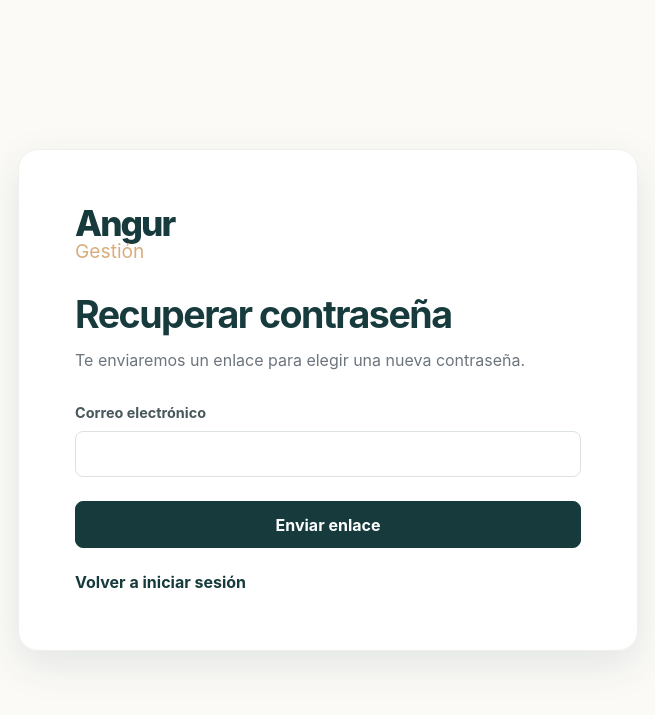
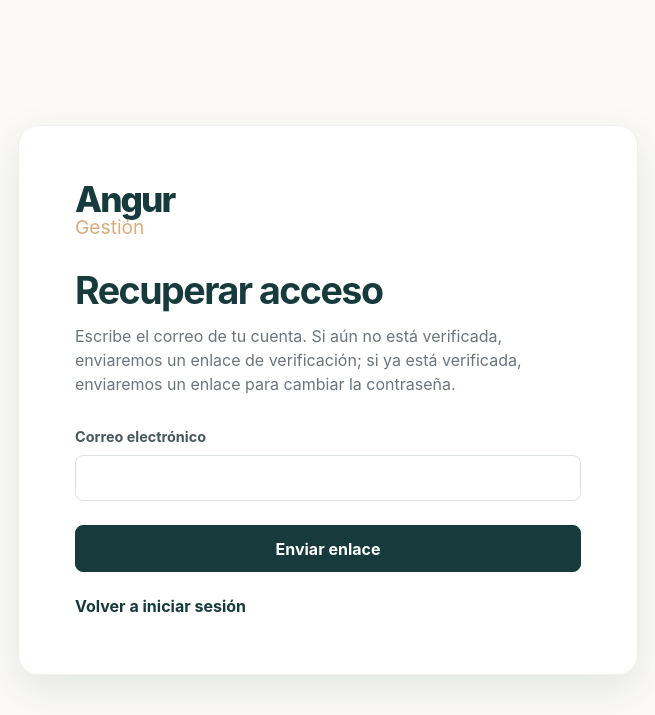
Before and after one commit to CesarCT7/angur-gestion, a Spring Boot app: page /recuperar-clave in a window 1280 px wide. Shown: the top 715 px of the page, without its empty margins (312-967 px from the left). Run offline with Spring Boot 4, Linux system fonts and the light colour scheme; some of the project's set-up classes (security, data sources, template engines, error pages and the like) are left out, and stand-ins take their place.

Commit message:
feat: unificar recuperación de acceso

```diff
--- a/src/main/java/mx/velian/angurgestion/auth/controller/AccountController.java
+++ b/src/main/java/mx/velian/angurgestion/auth/controller/AccountController.java
@@ -20,8 +20,8 @@ import java.util.Objects;
 @Controller
 public class AccountController {
     private static final String SENT =
-            "Si el correo corresponde a una cuenta que puede usar esta función, recibirás un"
-                + " enlace. Revisa también el correo no deseado.";
+            "Si la cuenta está activa, recibirás un enlace para verificar tu correo o restablecer"
+                + " tu contraseña. Revisa también el correo no deseado.";
     private static final String UNAVAILABLE =
             "El servicio no está disponible en este momento. Inténtalo más tarde.";
     private final AccountService accounts;
@@ -74,36 +74,29 @@ public class AccountController {
         return "auth/register";
     }
 
-    private boolean verification(HttpServletRequest request) {
-        return request.getRequestURI().equals(request.getContextPath() + "/reenviar-verificacion");
+    private void emailPage(Model model) {
+        model.addAttribute("pageTitle", "Recuperar acceso");
+        model.addAttribute("formAction", "/recuperar-acceso");
     }
 
-    private void emailPage(Model model, boolean verify) {
-        model.addAttribute("verification", verify);
-        model.addAttribute("pageTitle", verify ? "Verificar mi correo" : "Recuperar contraseña");
-        model.addAttribute("formAction", verify ? "/reenviar-verificacion" : "/recuperar-clave");
-    }
-
-    @GetMapping({"/recuperar-clave", "/reenviar-verificacion"})
-    public String emailForm(HttpServletRequest request, Model model) {
-        emailPage(model, verification(request));
+    @GetMapping({"/recuperar-acceso", "/recuperar-clave", "/reenviar-verificacion"})
+    public String emailForm(Model model) {
+        emailPage(model);
         model.addAttribute("form", new EmailForm());
         return "auth/email-request";
     }
 
-    @PostMapping({"/recuperar-clave", "/reenviar-verificacion"})
+    @PostMapping({"/recuperar-acceso", "/recuperar-clave", "/reenviar-verificacion"})
     public String emailRequest(
             @Valid @ModelAttribute("form") EmailForm form,
             BindingResult errors,
             HttpServletRequest request,
             Model model) {
-        boolean verify = verification(request);
-        emailPage(model, verify);
-        if (!allow(request, verify ? "verify-email" : "forgot-password", model)
+        emailPage(model);
+        if (!allow(request, "recover-access", model)
                 || errors.hasErrors()) return "auth/email-request";
         try {
-            if (verify) accounts.requestVerification(form.getEmail());
-            else accounts.requestPasswordReset(form.getEmail());
+            accounts.requestAccess(form.getEmail());
             model.addAttribute("successMessage", SENT);
         } catch (AuthOperationException error) {
             model.addAttribute("successMessage", SENT);
--- a/src/main/java/mx/velian/angurgestion/auth/service/AccountService.java
+++ b/src/main/java/mx/velian/angurgestion/auth/service/AccountService.java
@@ -14,6 +14,8 @@ public interface AccountService {
 
     void requestPasswordReset(String email);
 
+    void requestAccess(String email);
+
     boolean isTokenValid(String token, String purpose);
 
     void verifyEmail(String token);
--- a/src/main/java/mx/velian/angurgestion/config/SecurityConfig.java
+++ b/src/main/java/mx/velian/angurgestion/config/SecurityConfig.java
@@ -40,6 +40,7 @@ public class SecurityConfig {
                                                 "/login",
                                                 "/setup",
                                                 "/registro",
+                                                "/recuperar-acceso",
                                                 "/verificar-correo",
                                                 "/reenviar-verificacion",
                                                 "/recuperar-clave",
--- a/src/main/resources/templates/auth/email-request.html
+++ b/src/main/resources/templates/auth/email-request.html
@@ -4,7 +4,7 @@
 <body class="login-page setup-page"><main class="setup-shell auth-narrow"><section class="setup-card">
 <a th:replace="~{auth/fields :: brand}"></a>
 <div class="alert alert-danger" role="alert" th:if="${formError}" th:text="${formError}"></div>
-<h1 th:text="${pageTitle}"></h1><p class="text-secondary" th:text="${verification} ? 'Escribe tu correo para recibir otro enlace de verificación.' : 'Te enviaremos un enlace para elegir una nueva contraseña.'"></p>
+<h1 th:text="${pageTitle}"></h1><p class="text-secondary">Escribe el correo de tu cuenta. Si aún no está verificada, enviaremos un enlace de verificación; si ya está verificada, enviaremos un enlace para cambiar la contraseña.</p>
 <div class="alert alert-success" role="status" th:if="${successMessage}" th:text="${successMessage}"></div>
 <form th:action="${formAction}" th:object="${form}" method="post" class="setup-form" novalidate><label class="form-label" for="email">Correo electrónico</label><input class="form-control" id="email" th:field="*{email}" th:errorclass="is-invalid" type="email" maxlength="254" autocomplete="email" required aria-describedby="email-error"><div class="field-error" id="email-error" th:errors="*{email}"></div><button class="btn btn-angur-primary w-100 mt-4" type="submit">Enviar enlace</button></form><a class="back-link" th:href="@{/login}">Volver a iniciar sesión</a>
 </section></main></body></html>
--- a/src/main/resources/templates/auth/login.html
+++ b/src/main/resources/templates/auth/login.html
@@ -47,8 +47,9 @@
             <button class="btn btn-angur-login w-100" type="submit">Iniciar sesión</button>
         </form>
 
-        <nav class="auth-links" aria-label="Opciones de acceso"><a th:href="@{/recuperar-clave}">Olvidé mi contraseña</a><a th:href="@{/registro}">Crear cuenta de cliente</a><a th:href="@{/reenviar-verificacion}">Reenviar verificación</a></nav>
-        <p class="login-footer">¿Es la primera vez que usas Angur Gestión? <a th:href="@{/setup}">Configurar el administrador</a></p>
+        <nav class="auth-links" aria-label="Opciones de acceso"><a th:href="@{/recuperar-acceso}">Recuperar acceso</a><a th:href="@{/registro}">Crear cuenta de cliente</a></nav>
+        <p class="login-footer">Primera instalación: <a th:href="@{/setup}">configurar el administrador inicial</a> (solo cuando la base no tiene cuentas).</p>
+        <p class="login-footer">Para crear administradores adicionales, inicia sesión con una cuenta administradora y usa <strong>Usuarios → Crear cuenta</strong>.</p>
     </section>
 </main>
 <script th:src="@{/vendor/bootstrap/bootstrap.bundle.min.js}"
```
Also changed, not shown: src/main/java/mx/velian/angurgestion/auth/service/impl/AccountServiceImpl.java (+10 -0 lines), README.md.
